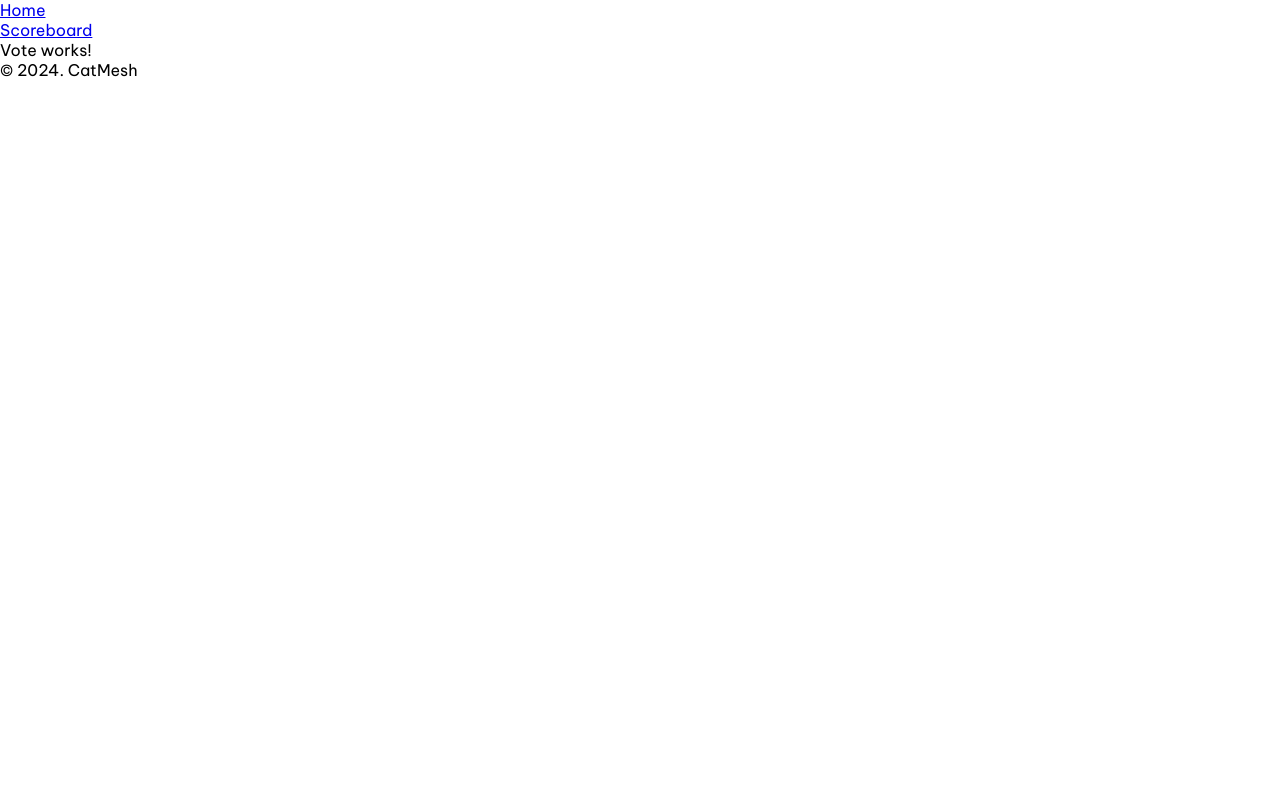
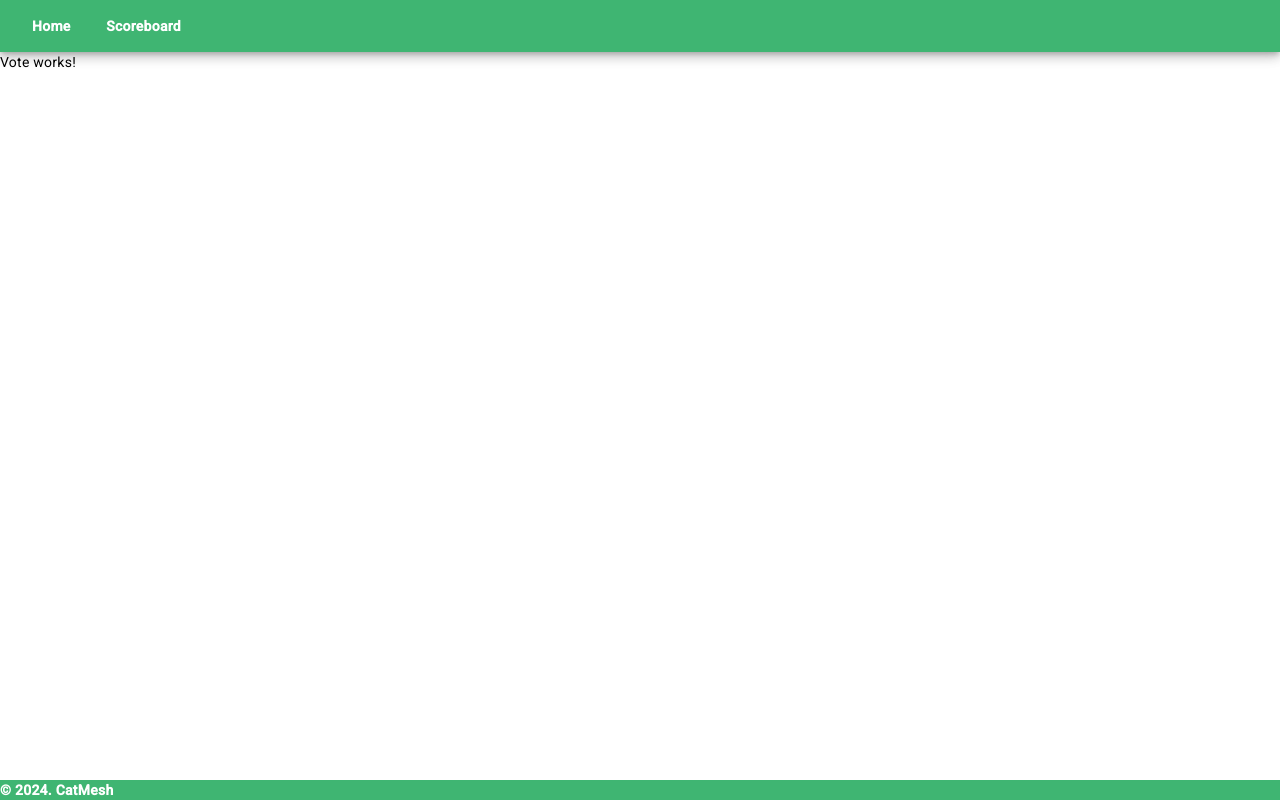
Before and after one commit to qhero/CatMesh, an Angular app: page / in a window 1280 px wide. Built offline with nearby package versions, Linux system fonts and the light colour scheme.

Commit message:
Style/styling layout (#1)
* packages: update angular dev-kit

* package: updated angular cli

* packages: fixing packages issue, add material ui

* style: added footer style

* style: setting up style for header and match the footer  bg color

```diff
--- a/angular.json
+++ b/angular.json
@@ -22,6 +22,7 @@
               "src/assets"
             ],
             "styles": [
+              "@angular/material/prebuilt-themes/pink-bluegrey.css",
               "src/styles.css"
             ],
             "scripts": []
@@ -78,6 +79,7 @@
               "src/assets"
             ],
             "styles": [
+              "@angular/material/prebuilt-themes/pink-bluegrey.css",
               "src/styles.css"
             ],
             "scripts": []
--- a/src/app/app.module.ts
+++ b/src/app/app.module.ts
@@ -5,6 +5,7 @@ import { AppComponent } from './app.component';
 import { HeaderComponent } from './core/header/header.component';
 import { FooterComponent } from './core/footer/footer.component';
 import { CommonModule } from '@angular/common';
+import { BrowserAnimationsModule } from '@angular/platform-browser/animations';
 
 @NgModule({
   declarations: [
@@ -15,7 +16,8 @@ import { CommonModule } from '@angular/common';
     HeaderComponent,
     FooterComponent,
     AppRoutingModule,
-    CommonModule
+    CommonModule,
+    BrowserAnimationsModule
   ],
   providers: [],
   bootstrap: [AppComponent],
--- /dev/null
+++ b/src/app/core/footer/footer.component.css
@@ -0,0 +1,8 @@
+footer {
+    position: fixed;
+    bottom: 0px;
+    background-color: #3fb572;
+    width: 100%;
+    color: white;
+    font-weight: bold;
+}
--- a/src/app/core/footer/footer.component.html
+++ b/src/app/core/footer/footer.component.html
@@ -1,7 +1,7 @@
 <footer>
   <div class="container">
     <span class="attribution">
-      &copy; {{ today | date: "yyyy" }}. CatMesh
+      &copy; {{ today | date : "yyyy" }}. CatMesh
     </span>
   </div>
 </footer>
--- /dev/null
+++ b/src/app/core/header/header.component.css
@@ -0,0 +1,16 @@
+.navbar-menu {
+    display: flex;
+    flex-wrap: wrap;
+    align-items: center;
+    padding: 16px 16px;
+    background-color: #3fb572;
+    box-shadow: 0 3px 5px -1px rgba(0, 0, 0, .2), 0 6px 10px 0 rgba(0, 0, 0, .14), 0 1px 18px 0 rgba(0, 0, 0, .12);
+}
+
+a {
+    text-decoration: none;
+    color: #fff;
+    cursor: pointer;
+    padding: 0 16px;
+    font-weight: bold;
+}
--- a/src/app/core/header/header.component.html
+++ b/src/app/core/header/header.component.html
@@ -1,12 +1,6 @@
-<nav class="navbar navbar-light">
-    <div class="container">
-      <ul class="nav navbar-nav pull-xs-right">
-        <li class="nav-item">
-          <a class="nav-link" routerLink="/"> Home </a>
-        </li>
-        <li class="nav-item">
-          <a class="nav-link" routerLink="/scoreboard"> Scoreboard </a>
-        </li>
-      </ul>
-    </div>
+<nav class="navbar-menu">
+  <div class="container">
+    <a class="nav-link" routerLink="/"> Home </a>
+    <a class="nav-link" routerLink="/scoreboard"> Scoreboard </a>
+  </div>
 </nav>
--- a/src/index.html
+++ b/src/index.html
@@ -9,8 +9,10 @@
   <link rel="preconnect" href="https://fonts.googleapis.com">
   <link rel="preconnect" href="https://fonts.gstatic.com" crossorigin>
   <link href="https://fonts.googleapis.com/css2?family=Be+Vietnam+Pro:ital,wght@0,400;0,700;1,400;1,700&display=swap" rel="stylesheet">
+  <link href="https://fonts.googleapis.com/css2?family=Roboto:wght@300;400;500&display=swap" rel="stylesheet">
+  <link href="https://fonts.googleapis.com/icon?family=Material+Icons" rel="stylesheet">
 </head>
-<body>
+<body class="mat-typography">
   <app-root></app-root>
 </body>
 </html>
--- a/src/styles.css
+++ b/src/styles.css
@@ -21,3 +21,6 @@ button.primary {
   color: white;
   border-radius: 8px;
 }
+
+html, body { height: 100%; }
+body { margin: 0; font-family: Roboto, "Helvetica Neue", sans-serif; }
```
Also changed, not shown: package.json (+6 -4 lines), src/app/core/footer/footer.component.ts (+6 -5 lines), src/app/core/header/header.component.ts (+8 -10 lines), 1 other file (tests, documents, lock files or other folders).
